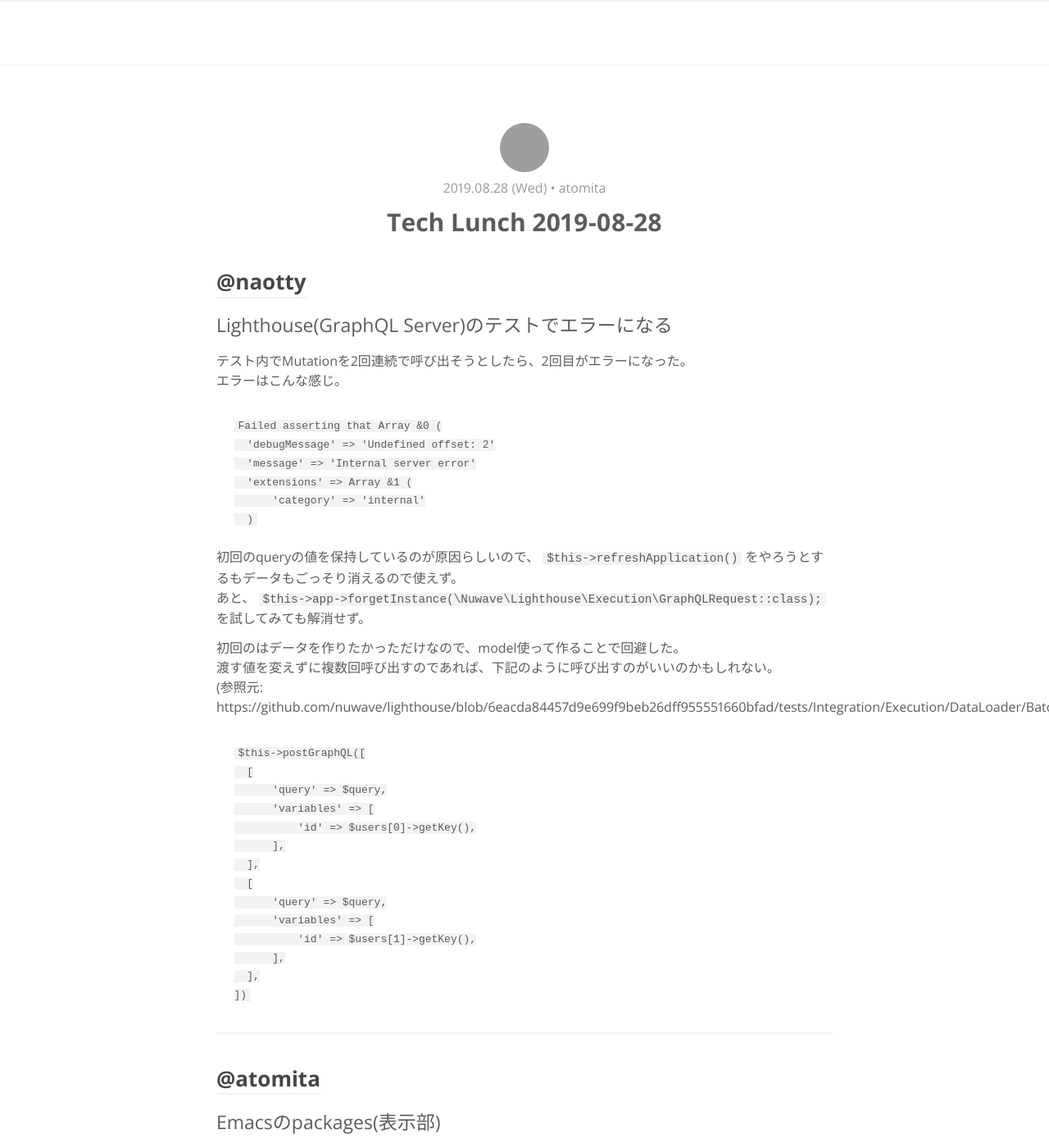
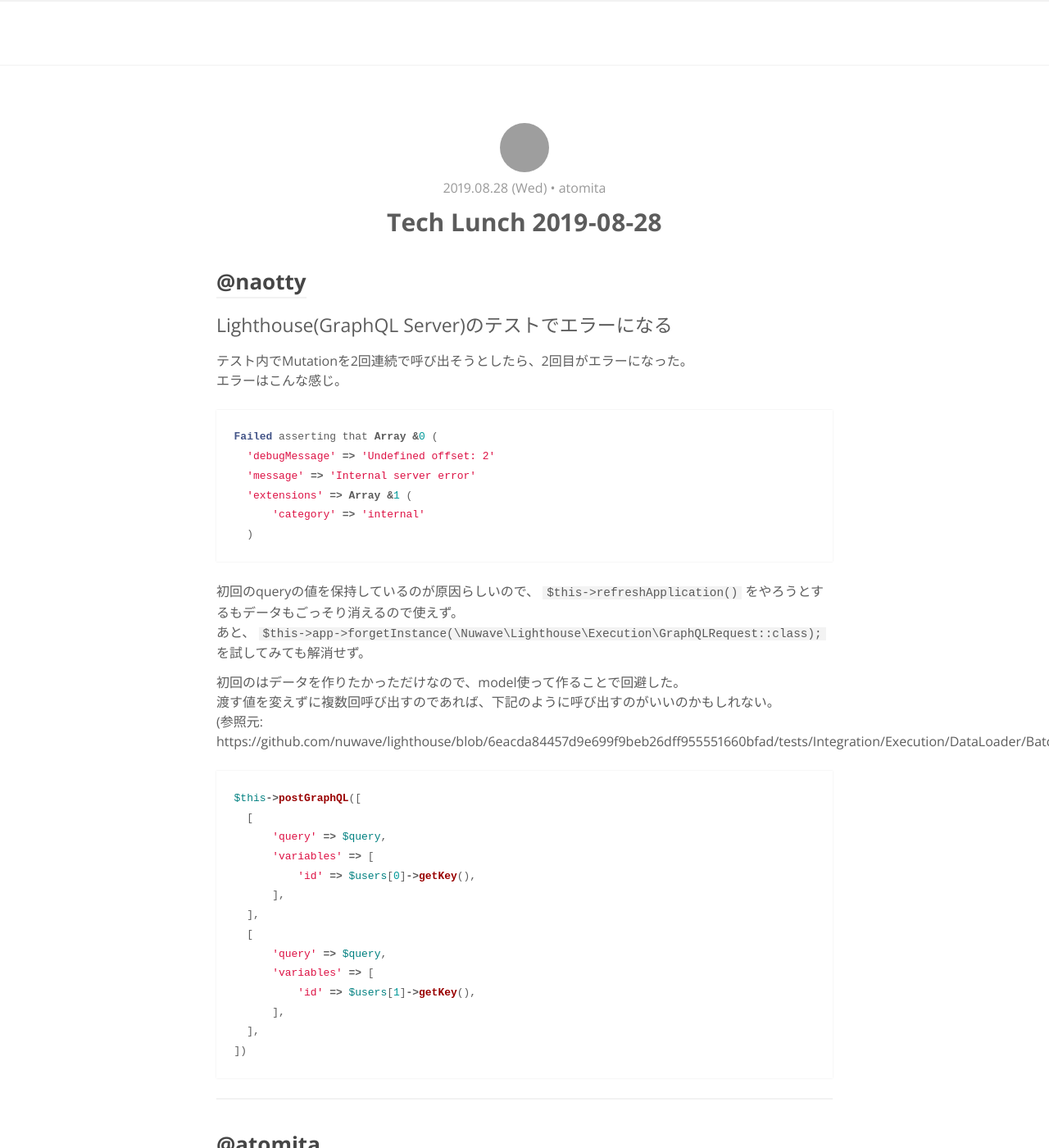
Before and after one commit to RyukyuInteractive/tech.ryukyu-i.co.jp, a Jekyll site: the page built from _posts/2019-08-28-tech-lunch.md, in a window 1280 px wide and 1400 px high. Shown: the whole window at 82% size. Built offline with Jekyll 4.4.1, drawn with Linux system fonts in a browser that asks for light colours; a script that is not in the unit is left out; comment, search, counter and statistics services are not loaded; grey boxes are pictures that could not be loaded.

Commit message:
Update 2019-08-28-tech-lunch.md

````diff
--- a/_posts/2019-08-28-tech-lunch.md
+++ b/_posts/2019-08-28-tech-lunch.md
@@ -13,7 +13,7 @@ typora-root-url: ..
 テスト内でMutationを2回連続で呼び出そうとしたら、2回目がエラーになった。
 エラーはこんな感じ。
 
-```PHP
+```php
 Failed asserting that Array &0 (
   'debugMessage' => 'Undefined offset: 2'
   'message' => 'Internal server error'
@@ -29,7 +29,7 @@ Failed asserting that Array &0 (
 渡す値を変えずに複数回呼び出すのであれば、下記のように呼び出すのがいいのかもしれない。
 (参照元: https://github.com/nuwave/lighthouse/blob/6eacda84457d9e699f9beb26dff955551660bfad/tests/Integration/Execution/DataLoader/BatchLoaderTest.php#L50)
 
-```PHP
+```php
 $this->postGraphQL([
   [
       'query' => $query,
````
